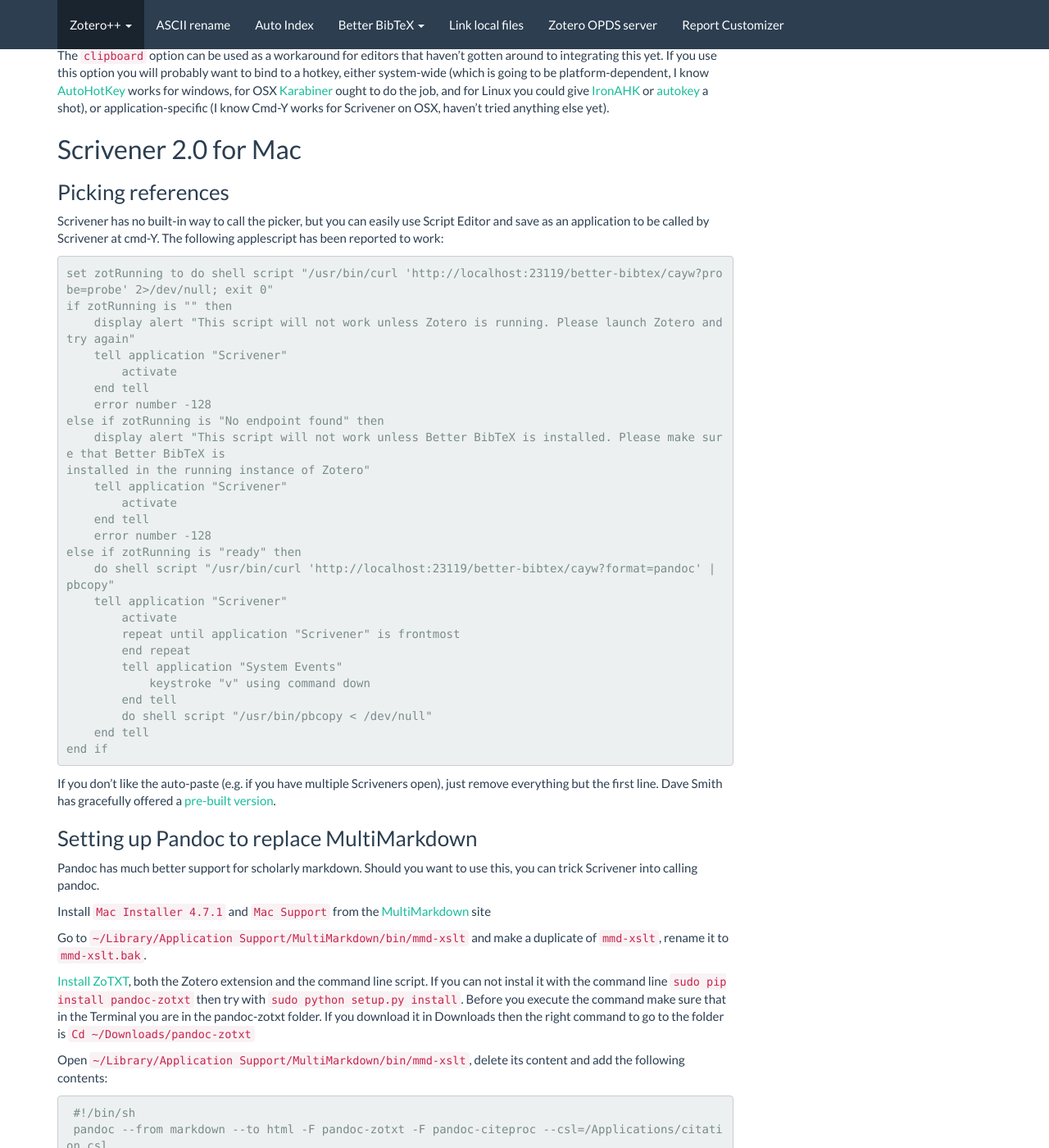
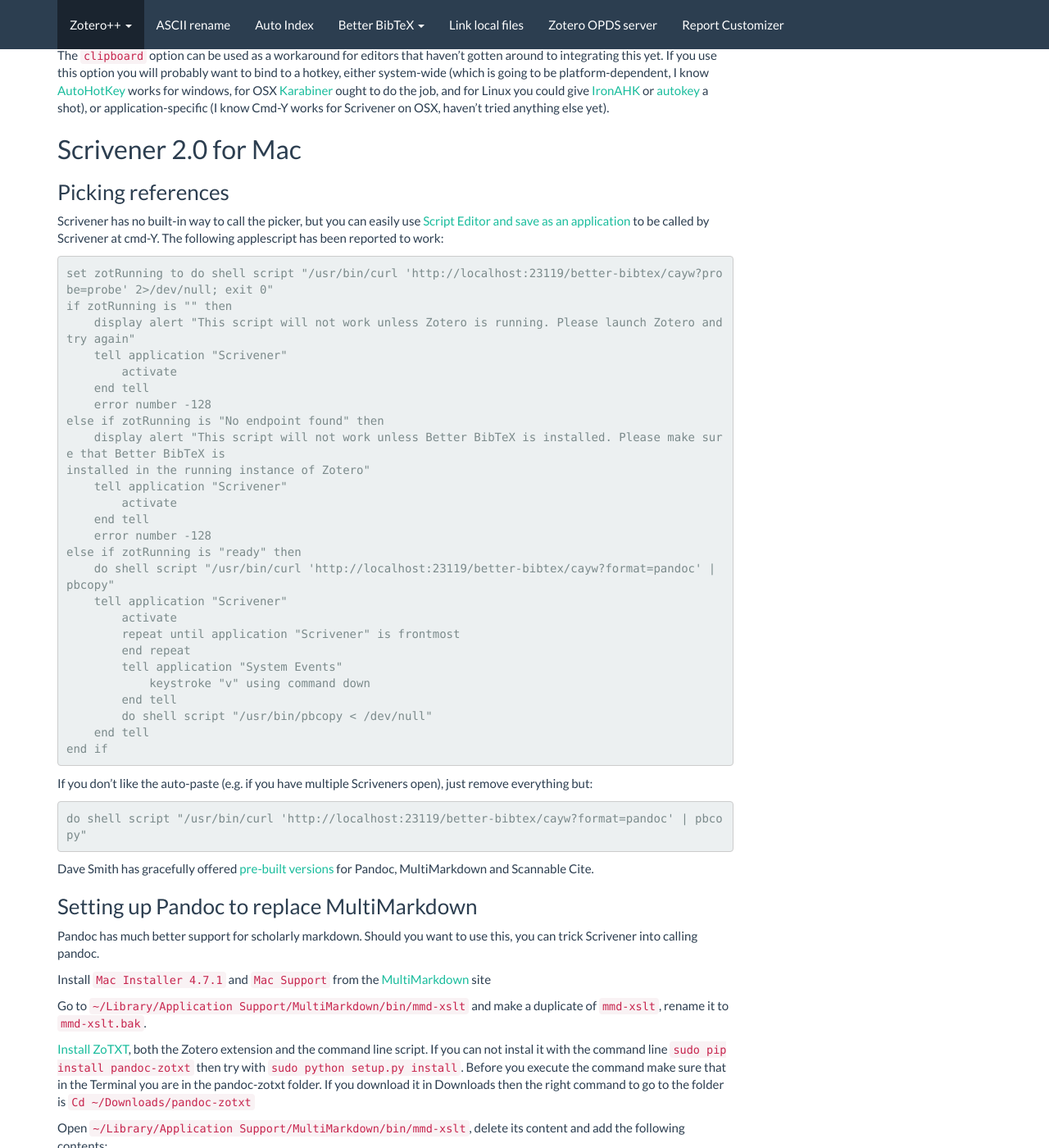
Before and after one commit to edwinksl/ZotPlus.github.io, a Jekyll site: the page built from better-bibtex/cayw.md, in a window 1280 px wide and 1400 px high, scrolled down 1172 px. Shown: the whole window at 82% size. Built offline with Jekyll 4.4.1, drawn with Linux system fonts in a browser that asks for light colours; nearby versions of some CDN libraries.

Commit message:
Edits to applescript implementations
Added my own pics for DIY applescript bundles because it seemed easier
than trawling stackedit.

Moved my source & binaries to github, and added a binary for each
relevant output format (pandoc, mmd, scannable-cites).

Edited the line about removing autopaste to something which would work!

```diff
--- a/better-bibtex/cayw.md
+++ b/better-bibtex/cayw.md
@@ -66,7 +66,7 @@
 
 ### Picking references
 
-Scrivener has no built-in way to call the picker, but you can easily use Script Editor and save as an application
+Scrivener has no built-in way to call the picker, but you can easily use [Script Editor and save as an application](https://github.com/davepwsmith/zotpick-applescript/tree/master/Saving%20Applescripts%20as%20Applications)
 to be called by Scrivener at cmd-Y. The following applescript has been reported to work:
 
     set zotRunning to do shell script "/usr/bin/curl 'http://localhost:23119/better-bibtex/cayw?probe=probe' 2>/dev/null; exit 0"
@@ -96,8 +96,11 @@
         end tell
     end if
 
-If you don't like the auto-paste (e.g. if you have multiple Scriveners open), just remove everything but the first line.
-Dave Smith has gracefully offered a [pre-built version](https://www.dropbox.com/sh/htybak3pb3uhfp0/AAAvozL5etMu7V9WSH-gx9Csa?dl=1).
+If you don't like the auto-paste (e.g. if you have multiple Scriveners open), just remove everything but:
+
+    do shell script "/usr/bin/curl 'http://localhost:23119/better-bibtex/cayw?format=pandoc' | pbcopy"
+
+Dave Smith has gracefully offered [pre-built versions](https://github.com/davepwsmith/zotpick-applescript/) for Pandoc, MultiMarkdown and Scannable Cite.
 
 ### Setting up Pandoc to replace MultiMarkdown
 
```
